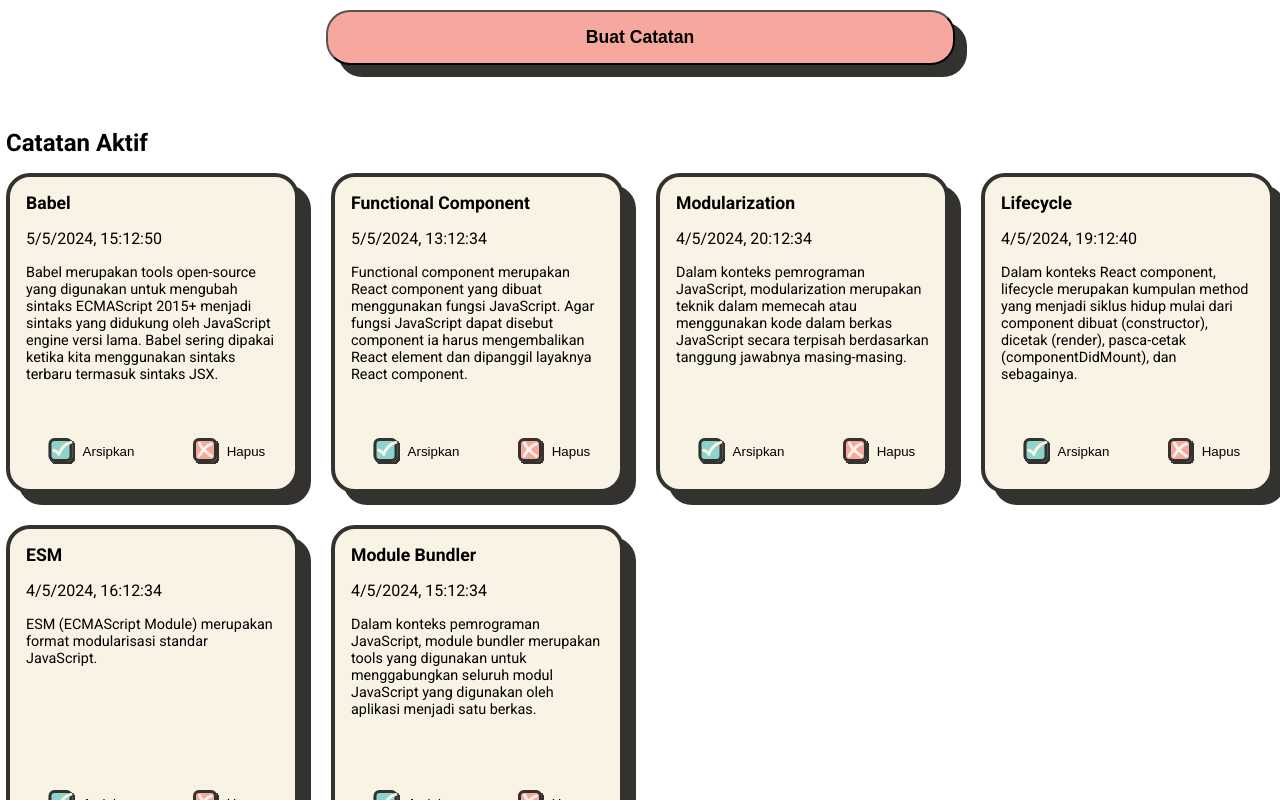
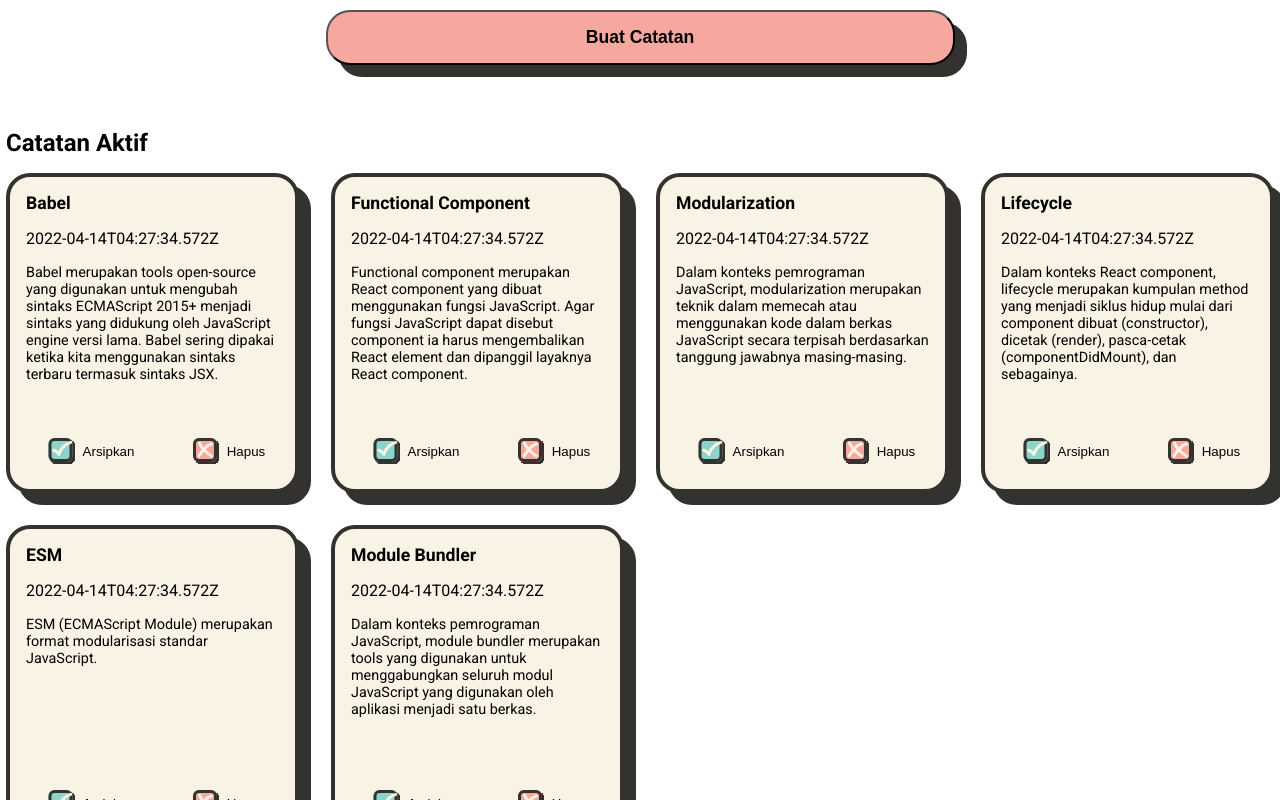
Before and after one commit to irzan00/notify-reactApp, a React (Vite) app: page / in a window 1280 px wide. Shown: the part 516-1316 px from the top of the page. Built offline with nearby package versions, Linux system fonts and the light colour scheme.

Commit message:
ubah data.js

```diff
--- a/src/components/NotifyApp.jsx
+++ b/src/components/NotifyApp.jsx
@@ -3,7 +3,6 @@ import Navbar from "./Navbar";
 import NoteInput from "./NoteInput";
 import NoteList from "./NoteList";
 import { getInitialData } from "../utils/data";
-import SearchBar from "./SearchBar";
 
 class NotifyApp extends React.Component {
   constructor(props) {
@@ -32,7 +31,7 @@ class NotifyApp extends React.Component {
             id: +new Date(),
             title,
             body,
-            createdAt: new Date().toLocaleString(),
+            createdAt: new Date().toISOString(),
             archived: false,
           },
         ],
@@ -56,7 +55,6 @@ class NotifyApp extends React.Component {
   }
 
   render() {
-
     const notes = this.state.notes.filter((note) =>
       note.title.toLowerCase().includes(this.state.search.toLocaleLowerCase())
     );
@@ -71,7 +69,7 @@ class NotifyApp extends React.Component {
 
     return (
       <div className="notify-app">
-        <Navbar onSearch={this.onSearchTitleHandler}/>
+        <Navbar onSearch={this.onSearchTitleHandler} />
         <NoteInput addNote={this.onAddNoteHandler} />
         <div className="notify-app__note-list">
           <h5>Catatan Aktif</h5>
--- a/src/utils/data.js
+++ b/src/utils/data.js
@@ -1,56 +1,56 @@
-const getInitialData = () => [
+const getInitialData = () => ([
   {
     id: 1,
     title: "Babel",
     body: "Babel merupakan tools open-source yang digunakan untuk mengubah sintaks ECMAScript 2015+ menjadi sintaks yang didukung oleh JavaScript engine versi lama. Babel sering dipakai ketika kita menggunakan sintaks terbaru termasuk sintaks JSX.",
-    createdAt: "5/5/2024, 15:12:50",
+    createdAt: '2022-04-14T04:27:34.572Z',
     archived: false,
   },
   {
     id: 2,
     title: "Functional Component",
     body: "Functional component merupakan React component yang dibuat menggunakan fungsi JavaScript. Agar fungsi JavaScript dapat disebut component ia harus mengembalikan React element dan dipanggil layaknya React component.",
-    createdAt: "5/5/2024, 13:12:34",
+    createdAt: '2022-04-14T04:27:34.572Z',
     archived: false,
   },
   {
     id: 3,
     title: "Modularization",
     body: "Dalam konteks pemrograman JavaScript, modularization merupakan teknik dalam memecah atau menggunakan kode dalam berkas JavaScript secara terpisah berdasarkan tanggung jawabnya masing-masing.",
-    createdAt: "4/5/2024, 20:12:34",
+    createdAt: '2022-04-14T04:27:34.572Z',
     archived: false,
   },
   {
     id: 4,
     title: "Lifecycle",
     body: "Dalam konteks React component, lifecycle merupakan kumpulan method yang menjadi siklus hidup mulai dari component dibuat (constructor), dicetak (render), pasca-cetak (componentDidMount), dan sebagainya. ",
-    createdAt: "4/5/2024, 19:12:40",
+    createdAt: '2022-04-14T04:27:34.572Z',
     archived: false,
   },
   {
     id: 5,
     title: "ESM",
     body: "ESM (ECMAScript Module) merupakan format modularisasi standar JavaScript.",
-    createdAt: "4/5/2024, 16:12:34",
+    createdAt: '2022-04-14T04:27:34.572Z',
     archived: false,
   },
   {
     id: 6,
     title: "Module Bundler",
     body: "Dalam konteks pemrograman JavaScript, module bundler merupakan tools yang digunakan untuk menggabungkan seluruh modul JavaScript yang digunakan oleh aplikasi menjadi satu berkas.",
-    createdAt: "4/5/2024, 15:12:34",
+    createdAt: '2022-04-14T04:27:34.572Z',
     archived: false,
   },
-];
+]);
 
 const showFormattedDate = (date) => {
   const options = {
     weekday: "long",
     year: "numeric",
     month: "long",
-    day: "numeric",
-  };
-  return new Date(date).toLocaleDateString("id-ID", options);
-};
+    day: "numeric"
+  }
+  return new Date(date).toLocaleDateString("id-ID", options)
+}
 
 export { getInitialData, showFormattedDate };
```
